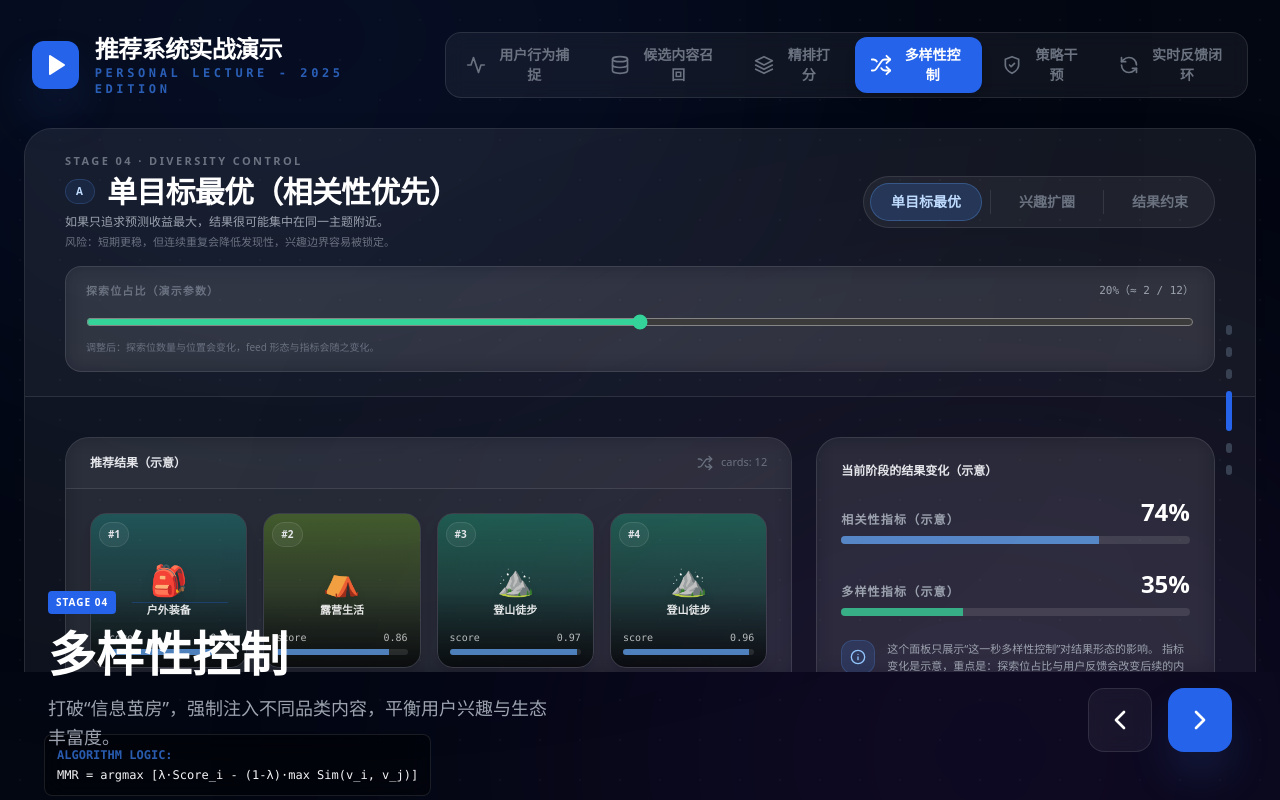
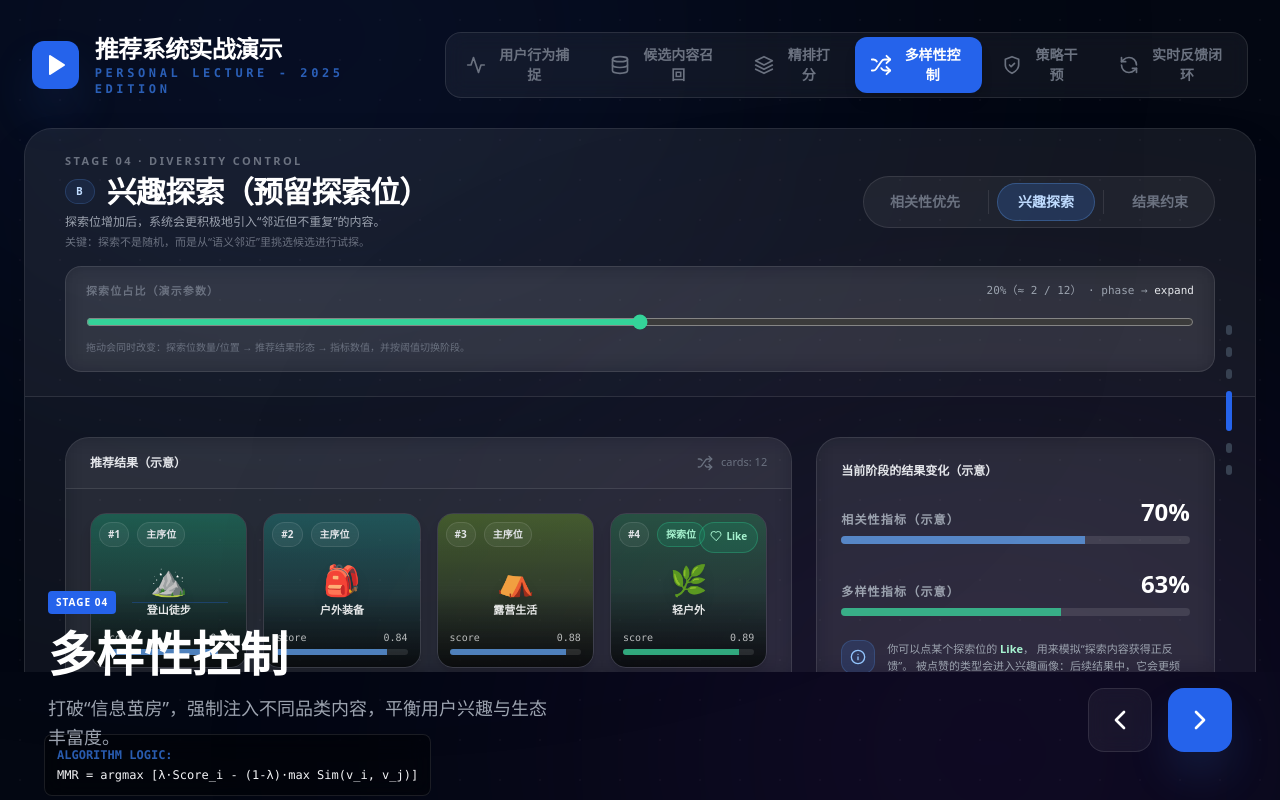
Before and after one commit to zhiwen-065/Real-time-visualization-of-recommender-systems, a React (Vite) app: page / in a window 1280 px wide. Both pictures are taken after a click on the button "多样性控制". Built offline with nearby package versions, Linux system fonts and the light colour scheme.

Commit message:
Update DiversityControl.tsx

```diff
--- a/src/components/stages/DiversityControl.tsx
+++ b/src/components/stages/DiversityControl.tsx
@@ -1,4 +1,4 @@
-import React, { useEffect, useMemo, useState } from 'react';
+import React, { useMemo, useState, useEffect } from 'react';
 import { motion, AnimatePresence } from 'framer-motion';
 import { Shuffle, Info, Heart } from 'lucide-react';
 
@@ -10,14 +10,13 @@ function uniqCount(arr: number[]) {
   return new Set(arr).size;
 }
 
-// 用一个简单的“多样性分数示意”：唯一类型数越多分数越高（0~100）
+// 多样性分数示意：唯一类型数越多分数越高（0~100）
 function diversityScore(typeIdxs: number[]) {
   const u = uniqCount(typeIdxs);
-  // 12格里，1种=>10分，6种=>60分左右（示意）
   return clamp(10 + (u - 1) * 12, 10, 85);
 }
 
-// 用一个简单的“相关性分数示意”：越偏向主兴趣越高（0~100）
+// 相关性分数示意：越偏向主兴趣越高（0~100）
 function relevanceScore(typeIdxs: number[], primary: number, secondary: number | null) {
   const wPrimary = 1.0;
   const wSecondary = 0.65;
@@ -26,120 +25,149 @@ function relevanceScore(typeIdxs: number[], primary: number, secondary: number |
   for (const t of typeIdxs) {
     sum += t === primary ? wPrimary : secondary !== null && t === secondary ? wSecondary : wOther;
   }
-  // 归一到 0~100（示意）
   return clamp(Math.round((sum / typeIdxs.length) * 100), 70, 99);
 }
 
+function phaseFromExploreRatio(r: number): Phase {
+  // 你说的“拉到一定数值会变阶段”：这里用阈值切换（可自行调）
+  if (r < 0.12) return 'optimize';
+  if (r < 0.24) return 'expand';
+  return 'constrain';
+}
+
+const MetricBar = ({ label, val, tone }: { label: string; val: number; tone: 'blue' | 'green' }) => (
+  <div className="space-y-2">
+    <div className="flex items-end justify-between">
+      <span className="text-gray-400 text-xs font-black uppercase tracking-widest">{label}</span>
+      <span className="text-2xl font-black text-white">{val}%</span>
+    </div>
+    <div className="h-2 bg-white/10 rounded-full overflow-hidden">
+      <motion.div
+        animate={{ width: `${val}%` }}
+        className={`h-full ${tone === 'green' ? 'bg-emerald-400/75' : 'bg-blue-400/70'}`}
+      />
+    </div>
+  </div>
+);
+
 const DiversityControl: React.FC = () => {
-  const [phase, setPhase] = useState<Phase>('optimize');
   const [seed, setSeed] = useState(0);
 
-  // 探索位占比（你要求：拉动要明显影响）
+  // 探索位占比（slider）
   const [exploreRatio, setExploreRatio] = useState(0.2);
 
-  // 用户兴趣画像（演示用）：主兴趣=登山(0)，secondary 会在用户对探索内容点赞后被“纳入兴趣资产”
+  // 阶段：会被 slider 阈值自动驱动；也允许你手动点按钮（手动后仍会在下次 slider 变化时回到阈值逻辑）
+  const [phase, setPhase] = useState<Phase>(() => phaseFromExploreRatio(0.2));
+
+  // 用户兴趣画像（演示）：主兴趣=登山(0)；secondary 会在探索内容 Like 后“纳入兴趣资产”
   const [primary] = useState(0);
   const [secondary, setSecondary] = useState<number | null>(null);
 
+  // slider 变化时：自动切阶段 + 让画面更“动”
+  useEffect(() => {
+    const next = phaseFromExploreRatio(exploreRatio);
+    setPhase(next);
+    setSeed((s) => s + 1);
+    // eslint-disable-next-line react-hooks/exhaustive-deps
+  }, [exploreRatio]);
 
-  // 内容类型：保持严谨、通用、讲座可用
+  // 内容类型（通用、科普语气）
   const types = useMemo(
     () => [
       { name: '登山徒步', emoji: '⛰️', grad: 'from-emerald-500/35 to-emerald-900/10' }, // primary
       { name: '户外装备', emoji: '🎒', grad: 'from-teal-500/30 to-teal-900/10' },
       { name: '露营生活', emoji: '⛺', grad: 'from-lime-500/30 to-lime-900/10' },
-      { name: '路线攻略', emoji: '🗺️', grad: 'from-cyan-500/25 to-cyan-900/10' },     // neighbor
-      { name: '自然人文', emoji: '🌍', grad: 'from-indigo-500/25 to-indigo-900/10' },   // neighbor
-      { name: '轻户外', emoji: '🌿', grad: 'from-green-500/25 to-green-900/10' },       // neighbor
+      { name: '路线攻略', emoji: '🗺️', grad: 'from-cyan-500/25 to-cyan-900/10' }, // neighbor
+      { name: '自然人文', emoji: '🌍', grad: 'from-indigo-500/25 to-indigo-900/10' }, // neighbor
+      { name: '轻户外', emoji: '🌿', grad: 'from-green-500/25 to-green-900/10' }, // neighbor
     ],
     []
   );
 
   const n = 12;
-  const exploreSlots = clamp(Math.round(n * exploreRatio), 1, 5);
+  const exploreSlots = clamp(Math.round(n * exploreRatio), 1, 6);
 
-  // 探索位位置：用 seed 打散，让“占比变化”肉眼明显 + 位置不是固定死的
+  // 探索位位置：打散（让占比变化肉眼明显）
   const explorePositions = useMemo(() => {
-    const base = [1, 3, 5, 8, 10, 11]; // 分散在前中后
+    const base = [1, 3, 5, 8, 10, 11];
     const rotated = base.map((p) => (p + seed) % n);
     return rotated.slice(0, exploreSlots);
   }, [exploreSlots, seed]);
 
   const exploreSet = useMemo(() => new Set(explorePositions), [explorePositions]);
 
-  // 三个阶段的“动机式”命名 + 解释（不再用“相关性排序/打散”这种行为名）
+  // 阶段文案（会随 slider 阈值切换）
   const stage = useMemo(() => {
     if (phase === 'optimize') {
       return {
         badge: 'A',
-        title: '单目标最优（相关性优先）',
-        subtitle: '如果只追求预测收益最大，结果很可能集中在同一主题附近。',
-        note:
-          '风险：短期更稳，但连续重复会降低发现性，兴趣边界容易被锁定。',
+        title: '相关性优先（单目标更强）',
+        subtitle: '探索位很少时，结果更可能集中在主兴趣附近。',
+        note: '现象：短期稳定；风险：连续重复会降低发现性。',
+        what: [
+          '• 排序更接近“相关性/预测收益优先”的形态。',
+          '• 多样性控制仍可能存在，但力度较轻（示意）。',
+        ],
       };
     }
     if (phase === 'expand') {
       return {
         badge: 'B',
-        title: '兴趣扩圈（探索位注入）',
-        subtitle: '在保证整体相关的前提下，预留少量位置展示“邻近但不重复”的内容。',
-        note:
-          '关键：探索不是随机推荐，而是挑选“语义邻近”的候选来测试你的边界反应。',
+        title: '兴趣探索（预留探索位）',
+        subtitle: '探索位增加后，系统会更积极地引入“邻近但不重复”的内容。',
+        note: '关键：探索不是随机，而是从“语义邻近”里挑选候选进行试探。',
+        what: [
+          '• 预留少量位置用于兴趣边界探索。',
+          '• 观察反馈（Like/停留等）决定是否扩充兴趣画像。',
+          '• 这一步常与重排/混排策略相邻（示意）。',
+        ],
       };
     }
     return {
       badge: 'C',
       title: '结果约束（相关性 × 多样性平衡）',
-      subtitle: '对“过于相似”的结果施加约束，避免连续重复，同时保留高相关内容。',
-      note:
-        '这通常发生在重排/过滤附近：不改变主流程，但对最终展示结果做形态约束。',
+      subtitle: '探索位更高时，系统通常会对“过于相似”的结果施加更明确的形态约束。',
+      note: '做法常包含 MMR 类思想：在相关性之外加入相似度惩罚（这里做示意）。',
+      what: [
+        '• 对最终展示结果做“形态约束”：避免连续重复、提升发现性。',
+        '• 在保证总体相关的前提下，提高类目/主题覆盖。',
+        '• 常见实现会包含 MMR/相似度惩罚等（此处为科普示意）。',
+      ],
     };
   }, [phase]);
 
-  // ——生成同一条 feed 在不同阶段的“连贯演进”
+  // ——生成 feed：连贯演进（同一套候选在不同阶段“形态变化”）
   const feed = useMemo(() => {
-    const corePool = secondary === null
-      ? [0, 0, 0, 1, 2]          // 还没扩圈：登山为主，少量装备/露营
-      : [0, 0, secondary, 1, 2]; // 已扩圈：secondary 进入“相关池”而不再只是探索
+    const corePool =
+      secondary === null
+        ? [0, 0, 0, 1, 2] // 未扩圈：登山为主，少量装备/露营
+        : [0, 0, secondary, 1, 2]; // 扩圈后：secondary 进入相关池
 
-    // neighborPool：探索位承载的“邻近内容池”
-// exploreRatio 越大，探索越“宽”（从强相关邻近 → 更泛的邻近）
-const neighborPool = (() => {
-  // 基础邻近：路线/人文/轻户外
-  const near = [3, 4, 5];
-
-  // 扩圈后：secondary 更可能被抽到（模拟兴趣资产进入探索候选）
-  const withSecondary = secondary === null ? near : [secondary, ...near];
-
-  // exploreRatio 小：探索更谨慎（更多抽 secondary/更近邻）
-  // exploreRatio 大：探索更宽（更容易抽到 4/5 这类更“泛”的邻近）
-  const r = clamp(exploreRatio, 0.05, 0.35);
-  if (r < 0.14) return secondary === null ? [3, 3, 4] : [secondary, 3, 3, 4];
-  if (r < 0.24) return withSecondary; // [secondary?,3,4,5]
-  return secondary === null ? [3, 4, 4, 5, 5] : [secondary, 3, 4, 4, 5, 5];
-})();
-
+    // neighborPool：探索位承载的邻近内容池（exploreRatio 越大越“宽”）
+    const neighborPool = (() => {
+      const near = [3, 4, 5];
+      const withSecondary = secondary === null ? near : [secondary, ...near];
+      const r = clamp(exploreRatio, 0.05, 0.35);
+      if (r < 0.14) return secondary === null ? [3, 3, 4] : [secondary, 3, 3, 4];
+      if (r < 0.24) return withSecondary;
+      return secondary === null ? [3, 4, 4, 5, 5] : [secondary, 3, 4, 4, 5, 5];
+    })();
 
     const pick = (i: number) => {
-      // A：单目标最优（相关性优先）
-// 仍然以主兴趣为主，但允许少量“非重复但高相关”的内容出现
-// exploreRatio 越大，这个“轻微扩散”的概率越高（让 slider 在 A 也有体感）
-if (phase === 'optimize') {
-  const p = clamp(exploreRatio, 0.05, 0.35); // 0.05~0.35
-  // 用位置 + seed 做一个确定性“抖动”，避免随机导致讲解不稳定
-  const gate = ((i * 17 + seed * 29) % 100) / 100; // 0~1
-  // 大部分还是 0（主兴趣），少量变成 1/2（同主题邻近：装备/露营）
-  return gate < p ? ([1, 2][(i + seed) % 2]) : 0;
-}
+      // A：相关性优先 — 仍以主兴趣为主，exploreRatio 越大，越可能出现同主题邻近（1/2）
+      if (phase === 'optimize') {
+        const p = clamp(exploreRatio, 0.05, 0.35);
+        const gate = ((i * 17 + seed * 29) % 100) / 100;
+        return gate < p ? ([1, 2][(i + seed) % 2]) : 0;
+      }
 
-
-      // B：兴趣扩圈 => 探索位放邻近内容，其余放相关池
+      // B：兴趣探索 — 探索位放邻近内容，其余放相关池
       if (phase === 'expand') {
         if (exploreSet.has(i)) return neighborPool[(i + seed) % neighborPool.length];
         return corePool[(i + seed) % corePool.length];
       }
 
-      // C：结果约束 => 仍以相关为主，但避免“连续重复”
+      // C：结果约束 — 相关为主 + 避免连续重复（示意“相似度惩罚/约束”）
       const base = exploreSet.has(i)
         ? neighborPool[(i + seed) % neighborPool.length]
         : corePool[(i + seed) % corePool.length];
@@ -150,7 +178,6 @@ if (phase === 'optimize') {
         ? neighborPool[(i - 1 + seed) % neighborPool.length]
         : corePool[(i - 1 + seed) % corePool.length];
 
-      // 如果连续重复，就换一个仍然相关/邻近的类型（示意“相似度惩罚/多样性约束”）
       if (base === prev) {
         const alt = exploreSet.has(i) ? neighborPool : corePool;
         return alt[(i + seed + 1) % alt.length];
@@ -159,12 +186,14 @@ if (phase === 'optimize') {
     };
 
     const scoreFor = (i: number, t: number) => {
-      // 分数示意：主兴趣略高；探索位略低；约束阶段整体会有轻微权衡
       const base = 0.80 + (i % 4) * 0.03;
       const primaryBoost = t === primary ? 0.06 : 0;
       const secondaryBoost = secondary !== null && t === secondary ? 0.03 : 0;
       const explorePenalty = exploreSet.has(i) ? -0.03 : 0;
-      const phaseAdj = phase === 'optimize' ? 0.05 : phase === 'expand' ? 0.02 : 0.0;
+
+      // 阶段权衡：A 更偏相关；B 轻微权衡；C 更强调“结果形态”（示意）
+      const phaseAdj = phase === 'optimize' ? 0.05 : phase === 'expand' ? 0.02 : -0.01;
+
       const noise = Math.sin((i + seed) * 1.7) * 0.01;
       return clamp(base + primaryBoost + secondaryBoost + explorePenalty + phaseAdj + noise, 0, 1);
     };
@@ -172,9 +201,9 @@ if (phase === 'optimize') {
     const items = Array.from({ length: n }).map((_, i) => {
       const t = pick(i);
       const score = scoreFor(i, t);
-      const slotTag = phase === 'expand' || phase === 'constrain'
-        ? (exploreSet.has(i) ? '探索位' : '主序位')
-        : '主序位';
+
+      const slotTag =
+        phase === 'expand' || phase === 'constrain' ? (exploreSet.has(i) ? '探索位' : '主序位') : '主序位';
 
       return {
         id: `${phase}-${seed}-${i}`,
@@ -182,46 +211,40 @@ if (phase === 'optimize') {
         typeIndex: t,
         score,
         slotTag,
-        isExplore: exploreSet.has(i) && phase !== 'optimize',
+        isExplore: exploreSet.has(i) && phase === 'expand',
       };
     });
 
-    // C 阶段：展示“最终顺序”更直观 —— 按 score 排一下（这会让用户感觉“经过约束层输出排序”）
+    // C：让“最终输出排序”更直观（按 score 排序）
     if (phase === 'constrain') {
       return items
-        .map((x, rank0) => ({ ...x, _rank0: rank0 }))
         .sort((a, b) => b.score - a.score)
         .map((x, newRank) => ({ ...x, rank: newRank + 1 }));
     }
 
+    // A/B：按原位置展示
     return items.map((x, idx) => ({ ...x, rank: idx + 1 }));
-  }, [phase, seed, exploreSet, exploreSlots, exploreRatio, primary, secondary]);
+  }, [phase, seed, exploreSet, exploreRatio, primary, secondary]);
 
-  // 指标：跟着当前阶段、跟着 slider、跟着点赞扩圈而变化（解决“无影响感”）
+  // 指标：跟 slider / 阶段 / Like 扩圈一起变化（强调“牵动关系”）
   const metrics = useMemo(() => {
     const typeIdxs = feed.map((f) => f.typeIndex);
+
     let div = diversityScore(typeIdxs);
-let rel = relevanceScore(typeIdxs, primary, secondary);
+    let rel = relevanceScore(typeIdxs, primary, secondary);
 
-// 让指标更“可讲解”：探索位占比对指标的方向影响显式化（示意）
-// A 阶段影响弱；B/C 阶段影响更强
-const phaseW = phase === 'optimize' ? 0.25 : phase === 'expand' ? 0.8 : 0.65;
+    // 让探索位占比对指标的方向影响更“可讲解”（示意）
+    const phaseW = phase === 'optimize' ? 0.25 : phase === 'expand' ? 0.85 : 0.7;
 
-// rNorm：0~1
-const rNorm = (clamp(exploreRatio, 0.05, 0.35) - 0.05) / (0.35 - 0.05);
+    const rNorm = (clamp(exploreRatio, 0.05, 0.35) - 0.05) / (0.35 - 0.05);
 
-// 多样性：随探索位上升而上升（更稳定）
-div = clamp(Math.round(div + phaseW * (10 * rNorm)), 10, 85);
+    div = clamp(Math.round(div + phaseW * (12 * rNorm)), 10, 85);
+    rel = clamp(Math.round(rel - phaseW * (7 * rNorm)), 70, 99);
 
-// 相关性：随探索位上升而轻微下降（B/C 更明显）
-rel = clamp(Math.round(rel - phaseW * (6 * rNorm)), 70, 99);
+    // 如果 secondary 已纳入兴趣资产，相关性给一点“回升”（示意）
+    if (secondary !== null) rel = clamp(rel + 2, 70, 99);
 
-
-    // 这里不追求真实数值，只追求“方向正确、可讲解”
-    return {
-      relevance: rel,
-      diversity: div,
-    };
+    return { relevance: rel, diversity: div };
   }, [feed, primary, secondary, phase, exploreRatio]);
 
   const PhaseButton = ({ id, label }: { id: Phase; label: string }) => (
@@ -235,24 +258,10 @@ rel = clamp(Math.round(rel - phaseW * (6 * rNorm)), 70, 99);
           ? 'bg-blue-500/20 text-blue-200 border border-blue-400/30'
           : 'text-gray-500 hover:text-gray-300'
       }`}
+      title="可手动切换；拖动探索位占比会按阈值自动切换"
     >
       {label}
     </button>
-  );
-
-  const MetricBar = ({ label, val, tone }: { label: string; val: number; tone: 'blue' | 'green' }) => (
-    <div className="space-y-2">
-      <div className="flex items-end justify-between">
-        <span className="text-gray-400 text-xs font-black uppercase tracking-widest">{label}</span>
-        <span className="text-2xl font-black text-white">{val}%</span>
-      </div>
-      <div className="h-2 bg-white/10 rounded-full overflow-hidden">
-        <motion.div
-          animate={{ width: `${val}%` }}
-          className={`h-full ${tone === 'green' ? 'bg-emerald-400/75' : 'bg-blue-400/70'}`}
-        />
-      </div>
-    </div>
   );
 
   return (
@@ -290,22 +299,23 @@ rel = clamp(Math.round(rel - phaseW * (6 * rNorm)), 70, 99);
               </div>
 
               <div className="flex items-center gap-2 bg-white/5 p-1.5 rounded-full border border-white/10">
-                <PhaseButton id="optimize" label="单目标最优" />
+                <PhaseButton id="optimize" label="相关性优先" />
                 <div className="w-px h-6 bg-white/10" />
-                <PhaseButton id="expand" label="兴趣扩圈" />
+                <PhaseButton id="expand" label="兴趣探索" />
                 <div className="w-px h-6 bg-white/10" />
                 <PhaseButton id="constrain" label="结果约束" />
               </div>
             </div>
 
-            {/* Explore Ratio 控制条：现在会显著改变探索位数量/分布/结果 */}
+            {/* Explore Ratio 控制条：驱动阶段 + 驱动结果 + 驱动指标 */}
             <div className="glass rounded-2xl border border-white/10 px-5 py-4">
               <div className="flex items-center justify-between">
                 <div className="text-[11px] font-black tracking-widest uppercase text-gray-500">
                   探索位占比（演示参数）
                 </div>
                 <div className="text-[11px] font-mono text-gray-400">
-                  {(exploreRatio * 100).toFixed(0)}%（≈ {exploreSlots} / {n}）
+                  {(exploreRatio * 100).toFixed(0)}%（≈ {exploreSlots} / {n}） · phase →{' '}
+                  <span className="text-gray-200">{phaseFromExploreRatio(exploreRatio)}</span>
                 </div>
               </div>
 
@@ -316,14 +326,11 @@ rel = clamp(Math.round(rel - phaseW * (6 * rNorm)), 70, 99);
                   max={0.35}
                   step={0.01}
                   value={exploreRatio}
-                  onChange={(e) => {
-                    setExploreRatio(parseFloat(e.target.value));
-                    setSeed((s) => s + 1);
-                  }}
+                  onChange={(e) => setExploreRatio(parseFloat(e.target.value))}
                   className="w-full accent-emerald-400"
                 />
                 <div className="text-[10px] text-gray-500 mt-1">
-                  调整后：探索位数量与位置会变化，feed 形态与指标会随之变化。
+                  拖动会同时改变：探索位数量/位置 → 推荐结果形态 → 指标数值，并按阈值切换阶段。
                 </div>
               </div>
             </div>
@@ -390,12 +397,15 @@ rel = clamp(Math.round(rel - phaseW * (6 * rNorm)), 70, 99);
                               )}
                             </div>
 
-                            {/* 右上：对探索内容提供一个“可见的用户动作” */}
+                            {/* 右上：探索阶段才允许“反馈 -> 扩圈” */}
                             {item.isExplore && phase === 'expand' && (
                               <button
-                                onClick={() => setSecondary(item.typeIndex)}
+                                onClick={() => {
+                                  setSecondary(item.typeIndex);
+                                  setSeed((s) => s + 1);
+                                }}
                                 className="absolute top-2 right-2 px-2.5 py-1.5 rounded-full text-[10px] font-black border border-emerald-400/30 bg-emerald-500/15 text-emerald-200 hover:bg-emerald-500/25 transition"
-                                title="模拟：你对探索内容产生正反馈"
+                                title="模拟：用户对探索内容产生正反馈"
                               >
                                 <span className="inline-flex items-center gap-1">
                                   <Heart className="w-3 h-3" />
@@ -427,7 +437,7 @@ rel = clamp(Math.round(rel - phaseW * (6 * rNorm)), 70, 99);
                 </div>
               </div>
 
-              {/* Right Panel: 指标 + 说明（不再出现讲座衔接句） */}
+              {/* Right Panel */}
               <div className="space-y-6">
                 <div className="glass rounded-3xl border border-white/10 p-6">
                   <div className="text-[12px] font-black text-gray-200 mb-4">当前阶段的结果变化（示意）</div>
@@ -451,13 +461,13 @@ rel = clamp(Math.round(rel - phaseW * (6 * rNorm)), 70, 99);
                           {phase === 'expand' ? (
                             <>
                               你可以点某个探索位的 <span className="text-emerald-200 font-bold">Like</span>，
-                              模拟“用户对邻近内容产生正反馈”。
-                              被点赞的类型会进入兴趣资产：后续阶段它不再只出现在探索位里，而会更多进入“相关池”。
+                              用来模拟“探索内容获得正反馈”。
+                              被点赞的类型会进入兴趣画像：后续结果中，它会更频繁地出现在相关候选中。
                             </>
                           ) : (
                             <>
-                              这个面板只展示“这一秒多样性控制”对结果形态的影响。
-                              指标变化是示意，重点是：探索位占比与用户反馈会改变后续的内容构成。
+                              这个面板展示“多样性控制”对结果形态的影响（示意）。
+                              重点：探索位占比与用户反馈会改变后续的内容构成与指标走向。
                             </>
                           )}
                         </div>
@@ -467,9 +477,12 @@ rel = clamp(Math.round(rel - phaseW * (6 * rNorm)), 70, 99);
 
                   {secondary !== null && (
                     <div className="mt-4 text-[10px] font-mono text-emerald-200/90">
-                      ✅ 新兴趣已纳入：{types[secondary].name}
+                      ✅ 已纳入兴趣画像：{types[secondary].name}
                       <button
-                        onClick={() => setSecondary(null)}
+                        onClick={() => {
+                          setSecondary(null);
+                          setSeed((s) => s + 1);
+                        }}
                         className="ml-3 text-gray-500 hover:text-gray-300 underline"
                       >
                         reset
@@ -481,9 +494,12 @@ rel = clamp(Math.round(rel - phaseW * (6 * rNorm)), 70, 99);
                 <div className="glass rounded-3xl border border-white/10 p-6">
                   <div className="text-[12px] font-black text-gray-200 mb-3">这一步在系统里通常做什么</div>
                   <div className="text-[11px] text-gray-400 leading-relaxed space-y-2">
-                    <div>• 在排序之后，对结果做“形态约束”：避免连续重复、提升发现性。</div>
-                    <div>• 预留少量位置用于兴趣边界探索，靠反馈决定是否扩充画像。</div>
-                    <div>• 常见实现会包含 MMR 类思想：在相关性之外加入相似度惩罚（这里做的是示意）。</div>
+                    {stage.what.map((line, i) => (
+                      <div key={i}>{line}</div>
+                    ))}
+                    <div className="pt-2 text-[10px] text-gray-500">
+                      注：这里是科普演示，数值与规则为示意；目的是让观众理解“为什么要做多样性控制，以及它如何与反馈形成闭环”。
+                    </div>
                   </div>
                 </div>
               </div>
@@ -498,18 +514,3 @@ rel = clamp(Math.round(rel - phaseW * (6 * rNorm)), 70, 99);
 };
 
 export default DiversityControl;
-
-const MetricBar = ({ label, val, tone }: { label: string; val: number; tone: 'blue' | 'green' }) => (
-  <div className="space-y-2">
-    <div className="flex items-end justify-between">
-      <span className="text-gray-400 text-xs font-black uppercase tracking-widest">{label}</span>
-      <span className="text-2xl font-black text-white">{val}%</span>
-    </div>
-    <div className="h-2 bg-white/10 rounded-full overflow-hidden">
-      <motion.div
-        animate={{ width: `${val}%` }}
-        className={`h-full ${tone === 'green' ? 'bg-emerald-400/75' : 'bg-blue-400/70'}`}
-      />
-    </div>
-  </div>
-);
```
